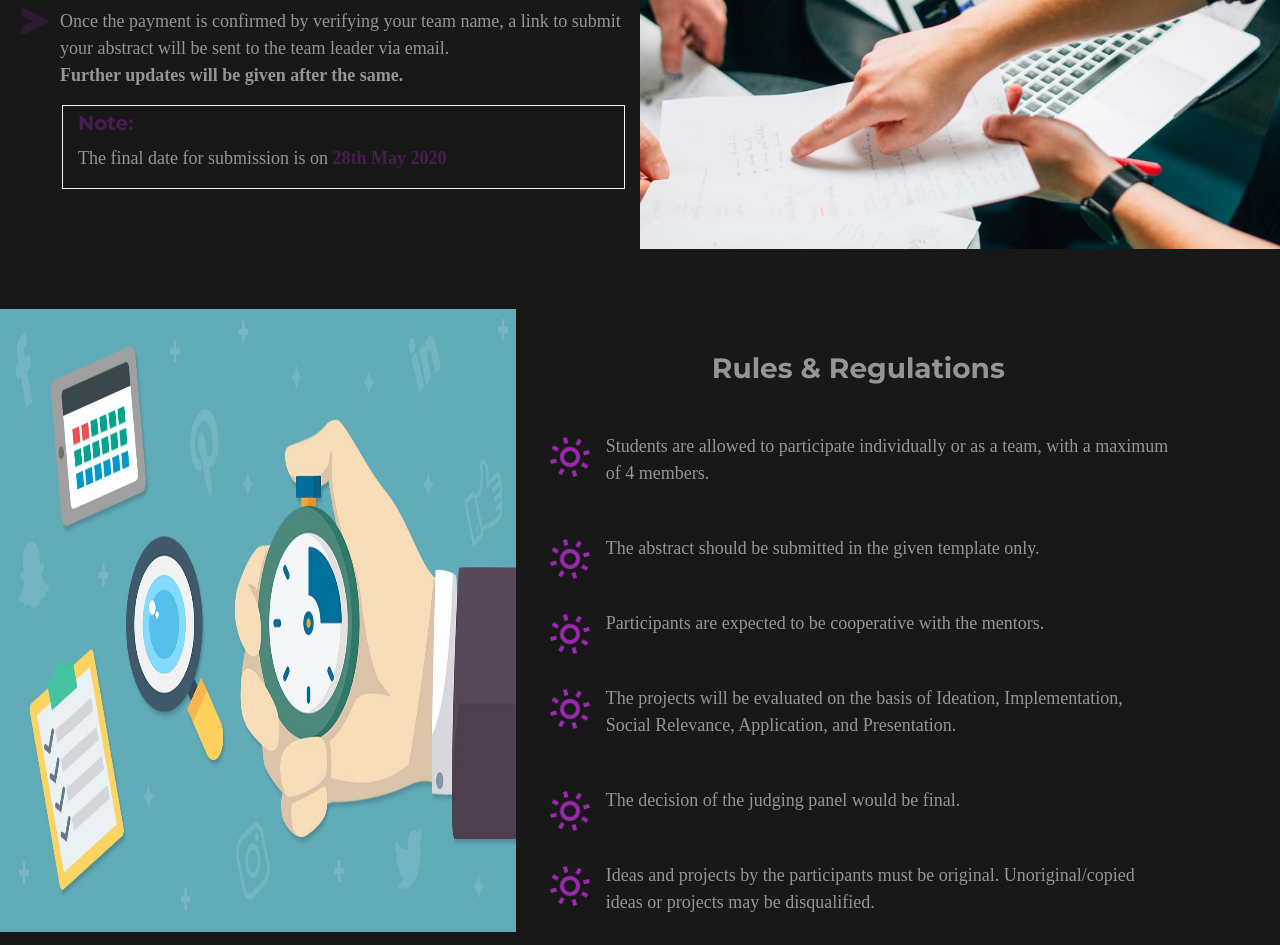
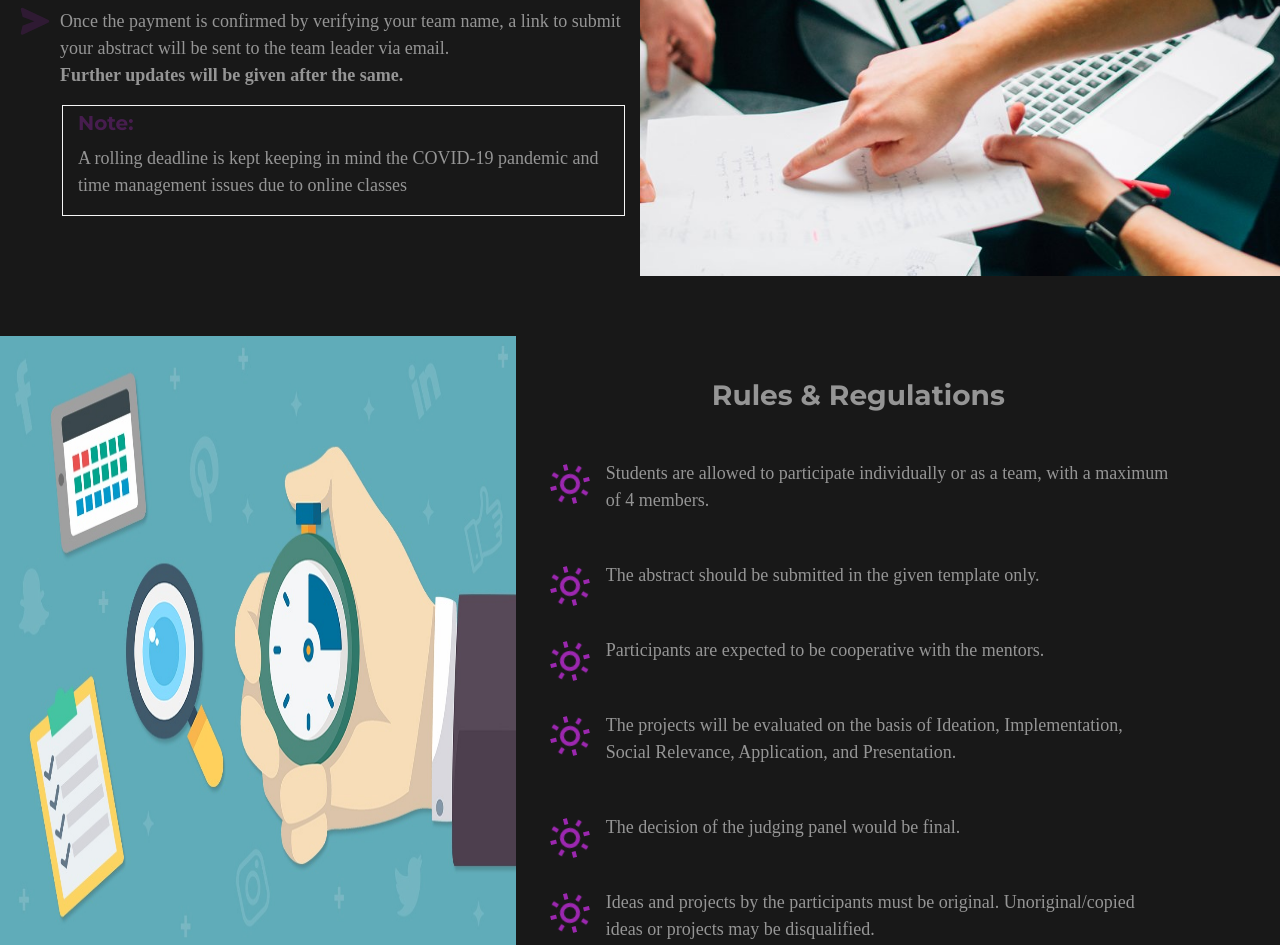
Before and after one commit to IEEEMEC/indriya, a plain HTML site: page index.html in a window 1280 px wide. Shown: the part 3883-4828 px from the top of the page. Drawn offline with nearby package versions, Linux system fonts and the light colour scheme.

Commit message:
Updated deadline

```diff
--- a/index.html
+++ b/index.html
@@ -198,7 +198,6 @@
 
         <div class="row">
           <div class="col-lg-5 order-1 order-lg-1 align-items-stretch video-box" style='background-image: url("assets/img/why-us.jpg");' data-aos="zoom-in">
-            <!-- <a href="https://www.youtube.com/watch?v=LIqQNG_q2us" class="venobox play-btn mb-4" data-vbtype="video" data-autoplay="true"></a> -->
           </div>
 
           <div class="col-lg-7 order-2 order-lg-2 d-flex flex-column justify-content-center align-items-stretch">
@@ -279,10 +278,6 @@
                 <i class="bx bxs-send bx-md bx-fade-right"></i>
                 <p>Indriya 3.0 will be a paid event with a registration fee of Rs.100 per student.</p>
               </div>
-              <!-- <div class="icon-box mt-5" data-aos="fade-up" data-aos-delay="200">
-                <i class="bx bx-right-arrow bx-fade-right"></i>
-                <p>After sucessfully completing the payment,fill the google form given below to complete individual registration.<></p>
-              </div> -->
               <div class="icon-box mt-5 mt-lg-0" data-aos="fade-up">
                 <i class="bx bxs-send bx-md bx-fade-right"></i>
                 <p>Register your team by entering your details in the form given below.<br> <a target="_blank" href="https://bit.ly/indriyareg">Register here</a></p>
@@ -299,7 +294,7 @@
                 <!-- <i class="bx bxs-send bx-md bx-fade-right" style="position:relative; bottom:5px;"></i> -->
                 <div style="border: solid 1px whitesmoke; margin-left: 62px;">
                   <h4 style="margin-left: 15px; animation: flashing 1.5s infinite linear; color: #9c27b0;" >Note:</h4>
-                  <p style="margin-left: 15px; margin-right:0px">The final date for submission is on<b style="animation: flashing 1.5s infinite linear; color: #9c27b0"> 28th May 2020</b></p>
+                  <p style="margin-left: 15px; margin-right:0px">A rolling deadline is kept keeping in mind the COVID-19 pandemic and time management issues due to online classes</p>
                 </div>
               </div>
             </div>
@@ -318,7 +313,6 @@
 
         <div class="row">
           <div class="col-lg-5 order-1 order-lg-1 align-items-middle d-flex align-items-middle"  data-aos="zoom-in">
-            <!-- <a href="https://www.youtube.com/watch?v=LIqQNG_q2us" class="venobox play-btn mb-4" data-vbtype="video" data-autoplay="true"></a> -->
               <img src="assets/img/rules.jpg" alt="" style="width: 100%; height:100%;">
           </div>
           <div class="col-lg-6 order-2 order-lg-2">
```
